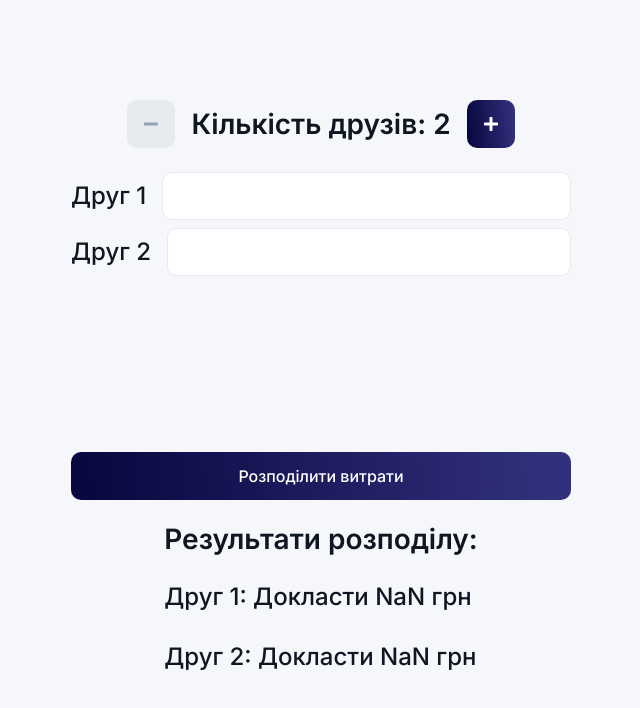
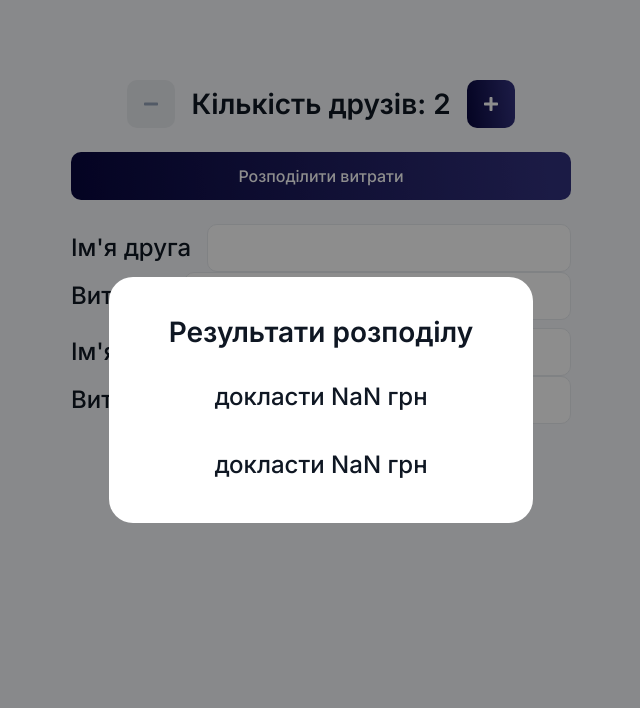
Before and after one commit to SlavaAndreievvvv/calculator, a Next.js app: page / in a window 1280 px wide. Both pictures are taken after a click on the button "Розподілити витрати". Shown: the top 708 px of the page, without its empty margins (319-959 px from the left). Built offline with nearby package versions, Linux system fonts and the light colour scheme.

Commit message:
⚡️ add name input & popup

```diff
--- a/package.json
+++ b/package.json
@@ -13,7 +13,8 @@
     "next": "14.0.4",
     "react": "^18",
     "react-dom": "^18",
-    "react-icons": "^4.12.0"
+    "react-icons": "^4.12.0",
+    "usehooks-ts": "^2.9.1"
   },
   "devDependencies": {
     "@types/node": "^20",
--- a/src/ui/components/Buttton/Button.module.css
+++ b/src/ui/components/Button/Button.module.css
@@ -25,7 +25,7 @@
 .disabled {
   color: var(--color-n5);
   background: var(--color-n3);
-  cursor: auto;
+  cursor: not-allowed;
 }
 
 /* VARIANT */
--- /dev/null
+++ b/src/ui/components/Popup/Popup.module.css
@@ -0,0 +1,14 @@
+.container {
+  background-color: rgba(0, 0, 0, 0.447);
+  position: absolute;
+  inset: 0;
+  display: flex;
+  justify-content: center;
+  align-items: center;
+}
+
+.card {
+  background-color: var(--color-white);
+  padding: 40px 60px;
+  border-radius: 24px;
+}
--- /dev/null
+++ b/src/ui/components/Popup/Popup.tsx
@@ -0,0 +1,28 @@
+"use client";
+
+import clsx from "clsx";
+import styles from "./Popup.module.css";
+import { ReactNode, forwardRef, Ref } from "react";
+
+export interface PopupProps {
+  className?: string;
+  children: ReactNode;
+  isOpen?: boolean;
+}
+
+export const Popup = forwardRef(
+  (
+    { className, children, isOpen = false }: PopupProps,
+    ref: Ref<HTMLDivElement>
+  ) => {
+    return isOpen ? (
+      <div className={clsx(styles.container, className)}>
+        <span ref={ref} className={styles.card}>
+          {children}
+        </span>
+      </div>
+    ) : null;
+  }
+);
+
+Popup.displayName = "Popup";
--- /dev/null
+++ b/src/ui/components/Popup/index.ts
@@ -0,0 +1 @@
+export * from "./Popup";
--- a/src/ui/components/index.ts
+++ b/src/ui/components/index.ts
@@ -1,2 +1,3 @@
 export * from "./Input";
-export * from "./Buttton";
+export * from "./Button";
+export * from "./Popup";
--- a/src/ui/pages/HomePage/HomePage.module.css
+++ b/src/ui/pages/HomePage/HomePage.module.css
@@ -1,10 +1,9 @@
 .container {
   background-color: var(--color-bg);
-  min-height: 100vh;
-  height: 100%;
+  height: 100vh;
   display: flex;
   justify-content: center;
-  padding: 100px 24px 24px;
+  padding: 80px 24px 24px;
 }
 
 .wrapper {
@@ -21,7 +20,7 @@
   flex-direction: column;
   gap: 8px;
   width: 100%;
-  height: 32vh;
+  height: 60vh;
   overflow-x: scroll;
 }
 
--- a/src/ui/pages/HomePage/HomePage.tsx
+++ b/src/ui/pages/HomePage/HomePage.tsx
@@ -1,65 +1,122 @@
 "use client";
 
-import { ChangeEvent, useState } from "react";
-import { Button, Input } from "@/ui/components";
+import { ChangeEvent, useEffect, useRef, useState } from "react";
+import { Button, Input, Popup } from "@/ui/components";
+import { NumberOfFriends, Results } from "./components";
+import { useOnClickOutside } from "usehooks-ts";
 import styles from "./HomePage.module.css";
-import { NumberOfFriends, Results } from "./components";
+
+interface friendInfoProps {
+  name: string;
+  value: string;
+}
 
 export const HomePage = () => {
-  const [numberOfFriends, setNumberOfFriends] = useState<number>(2);
-  const [friendValues, setFriendValues] = useState<string[]>(["", ""]);
+  const [friendInfo, setFriendInfo] = useState<friendInfoProps[]>(
+    Array.from({ length: 2 }, () => ({ name: "", value: "" }))
+  );
+
   const [results, setResults] = useState<string[]>([]);
+  const [isOpenPopup, setIsOpenPopup] = useState(false);
+
+  const handleAddFriend = () => {
+    setFriendInfo((prevFriendInfo) => [
+      ...prevFriendInfo,
+      { name: "", value: "" },
+    ]);
+  };
+
+  const handleRemoveFriend = () => {
+    setFriendInfo((prevFriendInfo) => {
+      const newFriendInfo = [...prevFriendInfo];
+      newFriendInfo.pop();
+      return newFriendInfo;
+    });
+  };
 
   const calculateShares = () => {
-    const totalExpense = friendValues.reduce(
-      (acc, value) => acc + parseFloat(value) || 0,
+    const totalExpense = friendInfo.reduce(
+      (acc, { value }) => acc + parseFloat(value) || 0,
       0
     );
+    const averageExpense = totalExpense / friendInfo.length;
 
-    const averageExpense = totalExpense / numberOfFriends;
-
-    const newResults = friendValues.map((value) => {
+    const newResults = friendInfo.map(({ name, value }) => {
       let difference;
       if (parseFloat(value) > averageExpense) {
         difference = parseFloat(value) - averageExpense;
-        return `Повернути ${Math.round(difference)} грн`;
+        return `${name} повернути ${Math.round(difference)} грн`;
       }
       difference = averageExpense - parseFloat(value);
-      return `Докласти ${Math.round(difference)} грн`;
+      return `${name} докласти ${Math.round(difference)} грн`;
     });
 
     setResults(newResults);
+    setIsOpenPopup(true);
   };
+
+  const minTwoFriendChecked =
+    friendInfo.length <= 2 ? () => null : () => handleRemoveFriend();
+
+  const popupRef = useRef(null);
+
+  const handleClickOutside = () => {
+    setIsOpenPopup(false);
+  };
+
+  useOnClickOutside(popupRef, handleClickOutside);
+
+  useEffect(() => {
+    console.log("isOpenPopup", isOpenPopup);
+  }, [isOpenPopup]);
 
   return (
     <section className={styles.container}>
       <div className={styles.wrapper}>
         <NumberOfFriends
-          handleAddFriend={() => setNumberOfFriends((prev) => prev + 1)}
-          handleRemoveFriend={() => setNumberOfFriends((prev) => prev - 1)}
-          numberOfFriends={numberOfFriends}
+          handleAddFriend={() => handleAddFriend()}
+          handleRemoveFriend={minTwoFriendChecked}
+          numberOfFriends={friendInfo.length}
         />
-        <div className={styles.friendsList}>
-          {[...Array(numberOfFriends)].map((_, index) => (
-            <Input
-              key={index}
-              htmlFor={`friendValue${index + 1}`}
-              label={`Друг ${index + 1}`}
-              name={`friendValue${index + 1}`}
-              id={`friendValue${index + 1}`}
-              value={friendValues[index]}
-              onChange={(e: ChangeEvent<HTMLInputElement>) => {
-                const newValues = [...friendValues];
-                newValues[index] = e.target.value;
-                setFriendValues(newValues);
-              }}
-            />
-          ))}
-        </div>
+
         <Button className={styles.button} onClick={calculateShares}>
           Розподілити витрати
         </Button>
-        <Results results={results} />
+
+        <div className={styles.friendsList}>
+          {friendInfo.map(({ name, value }, index) => (
+            <div key={index}>
+              <Input
+                htmlFor={`friendName${index + 1}`}
+                label="Ім'я друга "
+                name={`friendName${index + 1}`}
+                id={`friendName${index + 1}`}
+                value={name}
+                onChange={(e: ChangeEvent<HTMLInputElement>) => {
+                  const newInfo = [...friendInfo];
+                  newInfo[index].name = e.target.value;
+                  setFriendInfo(newInfo);
+                }}
+              />
+              <Input
+                htmlFor={`friendValue${index + 1}`}
+                label="Витрати"
+                name={`friendValue${index + 1}`}
+                id={`friendValue${index + 1}`}
+                value={value}
+                onChange={(e: ChangeEvent<HTMLInputElement>) => {
+                  const newInfo = [...friendInfo];
+                  newInfo[index].value = e.target.value;
+                  setFriendInfo(newInfo);
+                }}
+              />
+            </div>
+          ))}
+        </div>
+
+        <Popup ref={popupRef} isOpen={isOpenPopup}>
+          <Results results={results} />
+        </Popup>
       </div>
     </section>
   );
--- a/src/ui/pages/HomePage/components/Results/Results.module.css
+++ b/src/ui/pages/HomePage/components/Results/Results.module.css
@@ -1,7 +1,8 @@
 .container {
   display: flex;
   flex-direction: column;
-  gap: 24px;
+  align-items: center;
+  gap: 32px;
 }
 
 .title {
@@ -17,5 +18,5 @@
   font-weight: 500;
   display: flex;
   flex-direction: column;
-  gap: 8px;
+  gap: 6px;
 }
--- a/src/ui/pages/HomePage/components/Results/Results.tsx
+++ b/src/ui/pages/HomePage/components/Results/Results.tsx
@@ -9,11 +9,11 @@ export interface ResultsProps {
 export const Results = ({ results, className }: ResultsProps) => {
   return (
     <div className={clxs(styles.container, className)}>
-      <h3 className={styles.title}>Результати розподілу:</h3>
+      <h3 className={styles.title}>Результати розподілу</h3>
       {results.map((result, index) => (
-        <p className={styles.text} key={index}>{`Друг ${
-          index + 1
-        }: ${result}`}</p>
+        <p className={styles.text} key={index}>
+          {result}
+        </p>
       ))}
     </div>
   );
```
Also changed, not shown: src/ui/components/Button/Button.tsx (renamed from src/ui/components/Buttton/Button.tsx), src/ui/components/Button/index.ts (renamed from src/ui/components/Buttton/index.ts), 1 other file (tests, documents, lock files or other folders).
